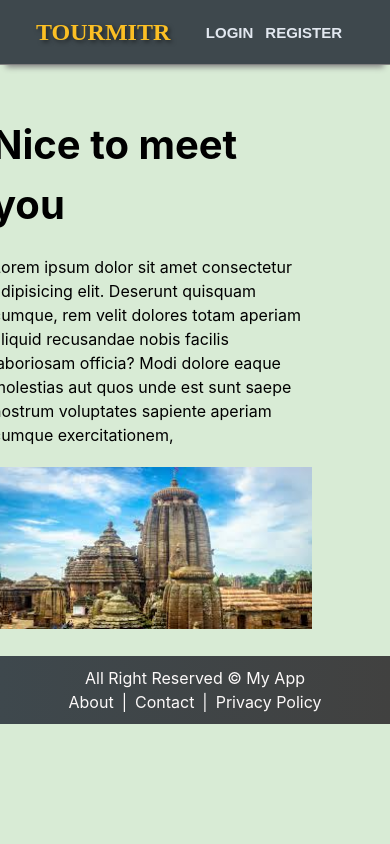
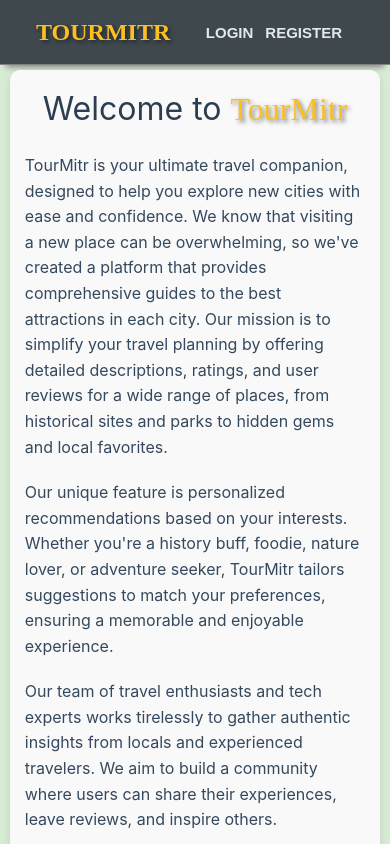
Before and after one commit to Ehtisham9198/frontend-TourMitr, a React (Create React App) app: page /about in a window 390 px wide. Shown: the top 844 px of the page. Built offline with nearby package versions, Linux system fonts and the light colour scheme.

Commit message:
footer arr

```diff
--- a/src/components/Footer.js
+++ b/src/components/Footer.js
@@ -5,7 +5,7 @@ const Footer = () => {
         <div className='footer' style={{position: 'relative', bottom:0, width: '100%'}}>
             <h4>All Right Reserved &copy; My App </h4>
              <p>
-                <Link to='/about' className='ml-2 mr-2'>About</Link>
+                <Link to='/about' className='ml-2 mr-2'>About us</Link>
                 |
                 <Link to='/contact' className='ml-2 mr-2'>Contact</Link>
                 |
--- a/src/components/Home.js
+++ b/src/components/Home.js
@@ -13,6 +13,7 @@ const Home = () => {
         <div className="mt-16 mx-4 justify-center">
           <Carousel />
         </div>
+
       </Layout>
     </div>
   );
--- a/src/index.css
+++ b/src/index.css
@@ -163,3 +163,7 @@ code {
   margin-right: 15px;
   color: #6947ff; /* Tomato color */
 }
+.btt{
+  margin-bottom: 5%;
+  position: relative;
+}
--- a/src/pages/About.css
+++ b/src/pages/About.css
@@ -1,34 +1,51 @@
-.con h1{
-    font-size: 40px;
-    font-weight: 700;
+.about-container {
+    margin: 5px auto;
+    padding: 20px;
+    max-width: 800px;
+    background-color: #f9f9f9;
+    border-radius: 10px;
+    box-shadow: 0 4px 8px rgba(0, 0, 0, 0.1);
+  }
+
+  .about-container h1 {
+    font-size: 2.5em;
     margin-bottom: 20px;
-}
-.con{
-    margin-left: 230px;
-    margin-top:150px;
-    width: 400px;
-}
-.ecomimage{
-   right:15%;
-   top: 17%;
-   position: absolute;
-}
+    color: #2c3e50;
+    text-align: center;
+  }
 
-@media only screen and (max-width: 1200px) {
-    .con {
-        margin-top: 50px;
-        width: 320px;
-        right: 20% ;
-        position: absolute;
-    }
-    .con h1{
-        margin-bottom: 20px;
-    }
-    .ecomimage {
-        top: auto;
-        margin-top: 20px;
-        right: 0;
+  .about-container p {
+    font-size: 1.2em;
+    line-height: 1.6;
+    margin-bottom: 20px;
+    color: #34495e;
+  }
 
+  .about-container p.signature {
+    text-align: right;
+    font-style: italic;
+    color: #2980b9;
+  }
+
+  .about-container strong {
+    color: #e74c3c;
+  }
+  .logo-text {
+    font-family: 'Pacifico', cursive;
+    color: #fbbf24;
+    text-shadow: 2px 2px 4px rgba(0, 0, 0, 0.5);
+  }
+  @media (max-width: 768px) {
+    .about-container {
+      padding: 15px;
+      max-width: 95%;
     }
 
-}
+    .about-container h1 {
+      font-size: 2em;
+    }
+
+    .about-container p {
+      font-size: 1em;
+    }
+  }
--- a/src/pages/Aboutus.js
+++ b/src/pages/Aboutus.js
@@ -1,22 +1,31 @@
-import React from 'react'
+import React from 'react';
 import './About.css';
-import Ecom from '../assets/tour.jpg';
 import Layout from '../components/Layout';
 
 const About = () => {
   return (
-    <Layout title = {'About us'}>
-      <div className='con'>
-    <h1 >Nice to meet you </h1>
-    <p>Lorem ipsum dolor sit amet consectetur adipisicing elit. Deserunt quisquam cumque,
-       rem velit dolores totam aperiam aliquid recusandae nobis facilis laboriosam officia?
-       Modi dolore eaque molestias aut quos unde est sunt saepe nostrum voluptates sapiente aperiam cumque exercitationem,
-    </p>
-    <img src={Ecom} alt="Ecom image" className='ecomimage' width={450}/>
-    </div>
+    <Layout title={'About us'}>
+      <div className='about-container'>
+        <h1>Welcome to <div className='logo-text inline-block bg-grey-100'>TourMitr</div></h1>
+        <p>
+          TourMitr is your ultimate travel companion, designed to help you explore new cities with ease and confidence. We know that visiting a new place can be overwhelming, so we've created a platform that provides comprehensive guides to the best attractions in each city. Our mission is to simplify your travel planning by offering detailed descriptions, ratings, and user reviews for a wide range of places, from historical sites and parks to hidden gems and local favorites.
+        </p>
+        <p>
+          Our unique feature is personalized recommendations based on your interests. Whether you're a history buff, foodie, nature lover, or adventure seeker, TourMitr tailors suggestions to match your preferences, ensuring a memorable and enjoyable experience.
+        </p>
+        <p>
+          Our team of travel enthusiasts and tech experts works tirelessly to gather authentic insights from locals and experienced travelers. We aim to build a community where users can share their experiences, leave reviews, and inspire others.
+        </p>
+        <p>
+          Join us at TourMitr and make your next trip unforgettable. Discover the best places to visit, find hidden treasures, and enjoy personalized recommendations that make exploring new cities a breeze.
+        </p>
+        <p className='signature'>
+          Happy exploring,<br />
+          <strong>The TourMitr Team</strong>
+        </p>
+      </div>
     </Layout>
+  );
+};
 
-  )
-}
-
-export default About
+export default About;
--- a/src/pages/Carousel.js
+++ b/src/pages/Carousel.js
@@ -34,7 +34,7 @@ const Carousel = () => {
   }, []);
 
   return (
-    <div className="relative w-full max-w-[500px] mx-auto">
+    <div className="relative w-full max-w-[500px] mx-auto min-h-[calc(100vh-256px)]">
       {slides.map((slide, index) => (
         <div
           key={index}
@@ -47,9 +47,9 @@ const Carousel = () => {
             alt={slide.alt}
             className="w-full rounded-md"
           />
-          <div className="mt-4 text-center">
+          <div className=" mt-8 text-center">
             <h2 className="text-xl font-bold">{slide.title}</h2>
-            <p className="text-gray-700">{slide.description}</p>
+            <h2 className="text-gray-700 mt-4 mb-32">{slide.description}</h2>
           </div>
         </div>
       ))}
```
Also changed, not shown: 1 other file (tests, documents, lock files or other folders).
